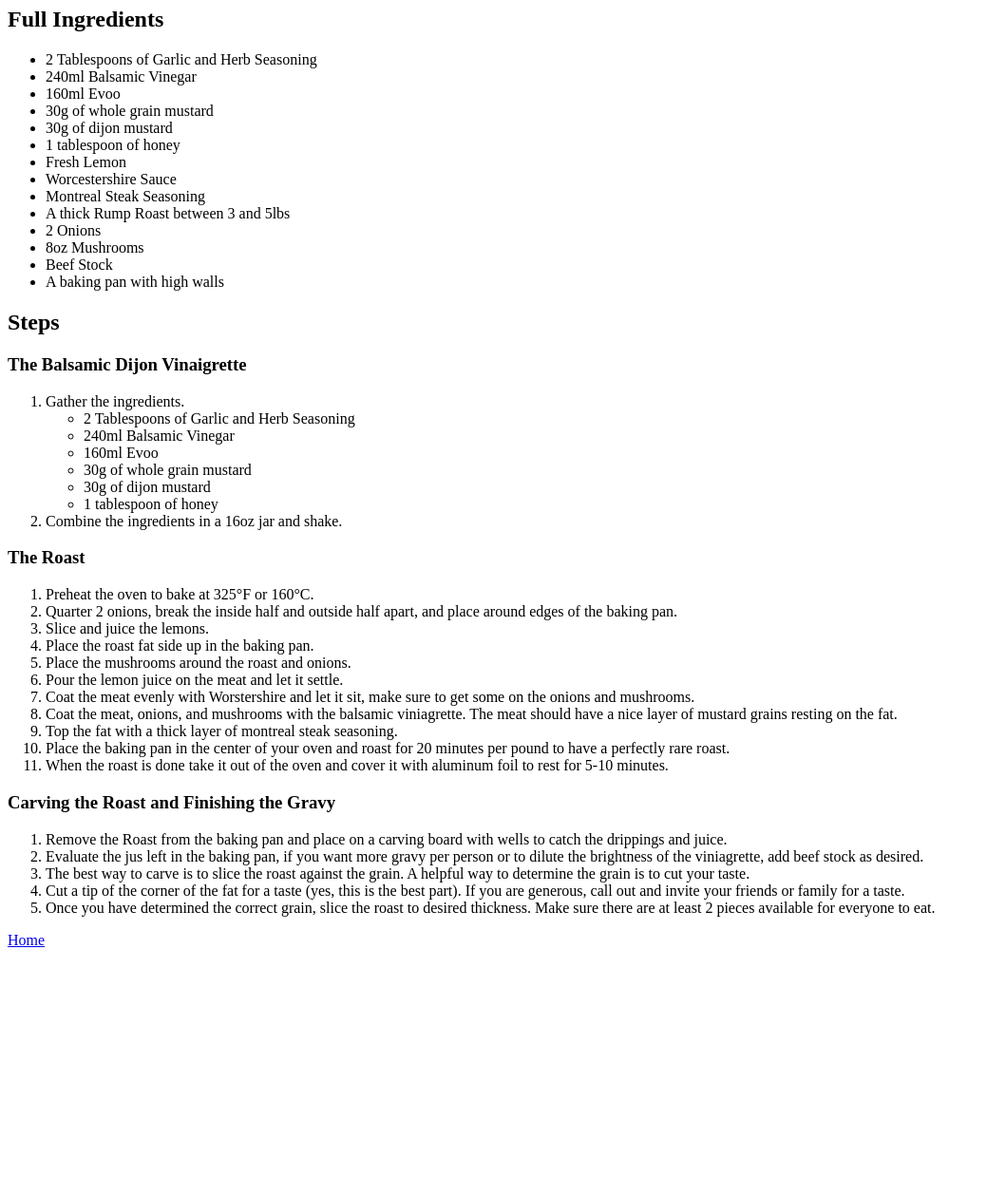
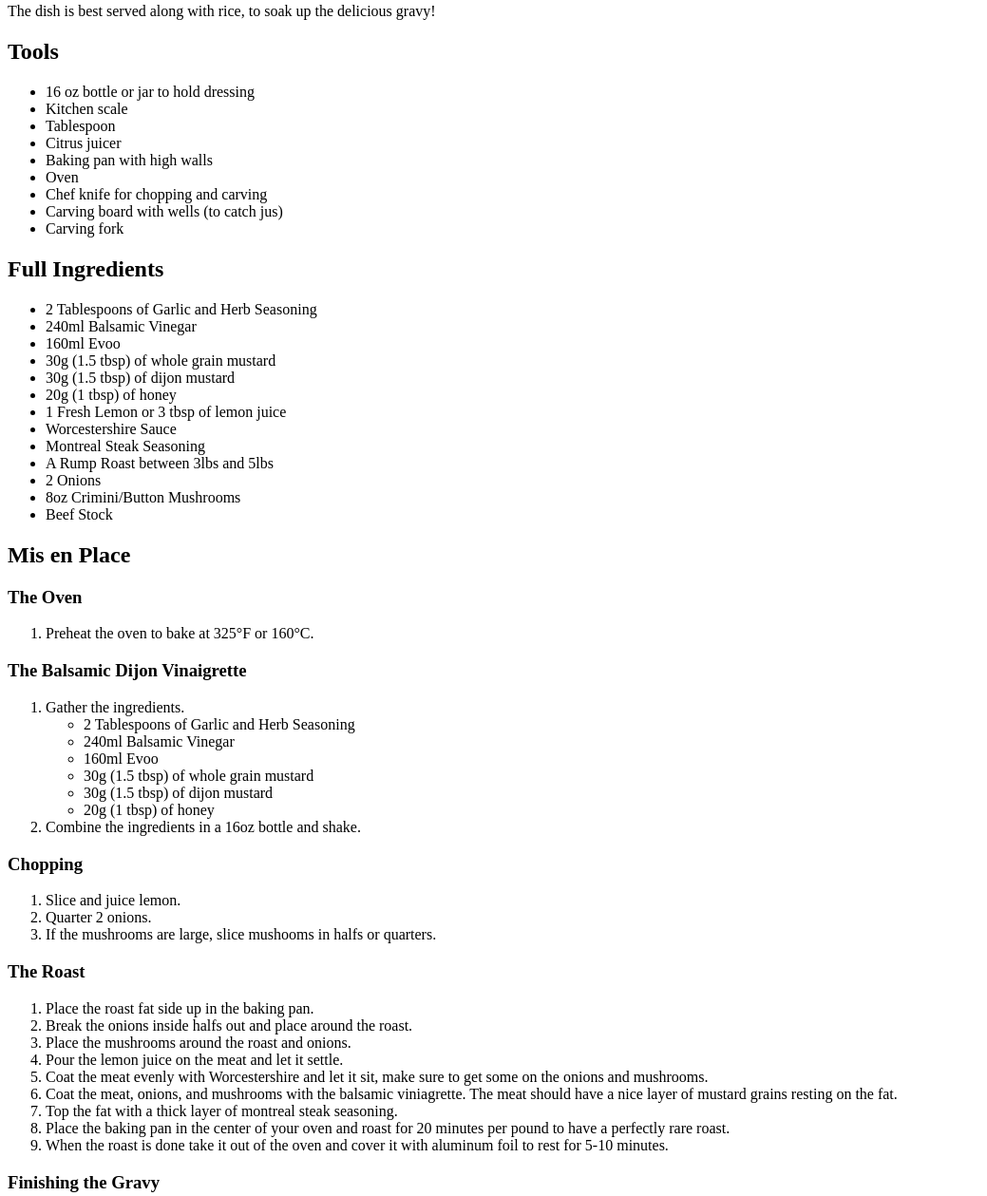
Before and after one commit to cocodrie/odin-recipes, a plain HTML site: page recipes/DeirdresRoast.html in a window 1280 px wide. Shown: the part 3250-4509 px from the top of the page at 95% size, without its empty margins (0-1039 px from the left). Before the commit the page ends 4257 px from the top, so only its background shows below. Drawn offline with Linux system fonts and the light colour scheme.

Commit message:
Add recipeboiler and herb, change De's Roast org

```diff
--- a/recipes/DeirdresRoast.html
+++ b/recipes/DeirdresRoast.html
@@ -20,26 +20,46 @@
     <p></p>
     <p>This is Coco's version of the dish which holds an addition of whole grain mustard.</p>
     <p></p>
+    <p>The dish is best served along with rice, to soak up the delicious gravy!</p>
+    <p></p>
+    <h2>Tools</h2>
+    <p></p>
+    <ul>
+        <li>16 oz bottle or jar to hold dressing</li>
+        <li>Kitchen scale</li>
+        <li>Tablespoon</li>
+        <li>Citrus juicer</li>
+        <li>Baking pan with high walls</li>
+        <li>Oven</li>
+        <li>Chef knife for chopping and carving</li>
+        <li>Carving board with wells (to catch jus)</li>
+        <li>Carving fork</li>
+
+    </ul>
+    <p></p>
     <h2>Full Ingredients</h2>
     <p></p>
     <ul>
-         <li>2 Tablespoons of Garlic and Herb Seasoning</li>
+        <li>2 Tablespoons of Garlic and Herb Seasoning</li>
         <li>240ml Balsamic Vinegar</li>
         <li>160ml Evoo</li>
-        <li>30g of whole grain mustard</li>
-        <li>30g of dijon mustard</li>
-        <li>1 tablespoon of honey</li>
-        <li>Fresh Lemon</li>
-        <li>Worcestershire Sauce</li>
+        <li>30g (1.5 tbsp) of whole grain mustard</li>
+        <li>30g (1.5 tbsp) of dijon mustard</li>
+        <li>20g (1 tbsp) of honey</li>
+        <li>1 Fresh Lemon or 3 tbsp of lemon juice</li>
+        <li>Worcestershire Sauce </li>
         <li>Montreal Steak Seasoning</li>
-        <li>A thick Rump Roast between 3 and 5lbs</li>
+        <li>A Rump Roast between 3lbs and 5lbs</li>
         <li>2 Onions</li>
-        <li>8oz Mushrooms</li>
+        <li>8oz Crimini/Button Mushrooms</li>
         <li>Beef Stock</li>
-        <li>A baking pan with high walls</li>
     </ul>
     <p></p>
-    <h2>Steps</h2>
+    <h2>Mis en Place</h2>
+    <p></p>
+    <h3>The Oven</h3>
+        <ol><li>Preheat the oven to bake at 325°F or 160°C.</li></ol>
+    <p></p>
     <h3>The Balsamic Dijon Vinaigrette</h3>
         <ol>
             <li> Gather the ingredients.</li>
@@ -47,35 +67,51 @@
                     <li>2 Tablespoons of Garlic and Herb Seasoning</li>
                     <li>240ml Balsamic Vinegar</li>
                     <li>160ml Evoo</li>
-                    <li>30g of whole grain mustard</li>
-                    <li>30g of dijon mustard</li>
-                    <li>1 tablespoon of honey</li>
+                    <li>30g (1.5 tbsp) of whole grain mustard</li>
+                    <li>30g (1.5 tbsp) of dijon mustard</li>
+                    <li>20g (1 tbsp) of honey</li>
                 </ul>
-            <li>Combine the ingredients in a 16oz jar and shake.</li>
+            <li>Combine the ingredients in a 16oz bottle and shake.</li>
+        </ol>
+    <h3>Chopping</h3>
+        <ol>
+            <li>Slice and juice lemon.</li>
+            <li>Quarter 2 onions.</li>
+            <li>If the mushrooms are large, slice mushooms in halfs or quarters.</li>
         </ol>
     <h3>The Roast</h3>
         <ol>
-            <li>Preheat the oven to bake at 325°F or 160°C.</li>
-            <li>Quarter 2 onions, break the inside half and outside half apart, and place around edges of the baking pan.</li>
-            <li>Slice and juice the lemons.</li>
             <li>Place the roast fat side up in the baking pan.</li>
+            <li>Break the onions inside halfs out and place around the roast.</li>
             <li>Place the mushrooms around the roast and onions.</li>
             <li>Pour the lemon juice on the meat and let it settle.</li>
-            <li>Coat the meat evenly with Worstershire and let it sit, make sure to get some on the onions and mushrooms.</li>
-            <li>Coat the  meat, onions, and mushrooms with the balsamic viniagrette. The meat should have a nice layer of mustard grains resting on the fat.</li>
+            <li>Coat the meat evenly with Worcestershire and let it sit, make sure to get some on the onions and mushrooms.</li>
+            <li>Coat the meat, onions, and mushrooms with the balsamic viniagrette. The meat should have a nice layer of mustard grains resting on the fat.</li>
             <li>Top the fat with a thick layer of montreal steak seasoning.</li>
             <li>Place the baking pan in the center of your oven and roast for 20 minutes per pound to have a perfectly rare roast.</li>
             <li>When the roast is done take it out of the oven and cover it with aluminum foil to rest for 5-10 minutes.</li>
         </ol>
-    <h3>Carving the Roast and Finishing the Gravy</h3>
+    <h3>Finishing the Gravy</h3>
         <ol>
             <li>Remove the Roast from the baking pan and place on a carving board with wells to catch the drippings and juice.</li>
             <li>Evaluate the jus left in the baking pan, if you want more gravy per person or to dilute the brightness of the viniagrette, add beef stock as desired.</li>
+         </ol>
+    <h3>Carving the Roast</h3>
+         <ol>
             <li>The best way to carve is to slice the roast against the grain. A helpful way to determine the grain is to cut your taste.</li>
             <li>Cut a tip of the corner of the fat for a taste (yes, this is the best part). If you are generous, call out and invite your friends or family for a taste.</li>
             <li>Once you have determined the correct grain, slice the roast to desired thickness. Make sure there are at least 2 pieces available for everyone to eat.</li>
+            <ul>
+                <li>If you are planning for leftovers, eat the more cooked parts first so the leftovers can still be rare after they are reheated.</li>
+            </ul>
         </ol>
-
+    <h2>Enjoy!</h2>
+    <h3>Storing Leftovers</h3>
+         <ul>
+            <li>The meat is easiest sliced fresh, slice meat to your desired thickness before storing in the fridge.</li>
+            <li>The rarest bits are the best to store cold because you can pan fry, air fry, or microwave them and they will remain rare.</li>
+            <li>For travel meat snacks, best practice is to store the meat soaked in the gravy so it soaks in all the good good.</li>
+        </ul>
     <a href="../index.html">Home</a>
 </body>
 </html>
```
Also changed, not shown: recipeboiler.html (added, +41 -0 lines), recipes/GarlicandHerb.html (added).
